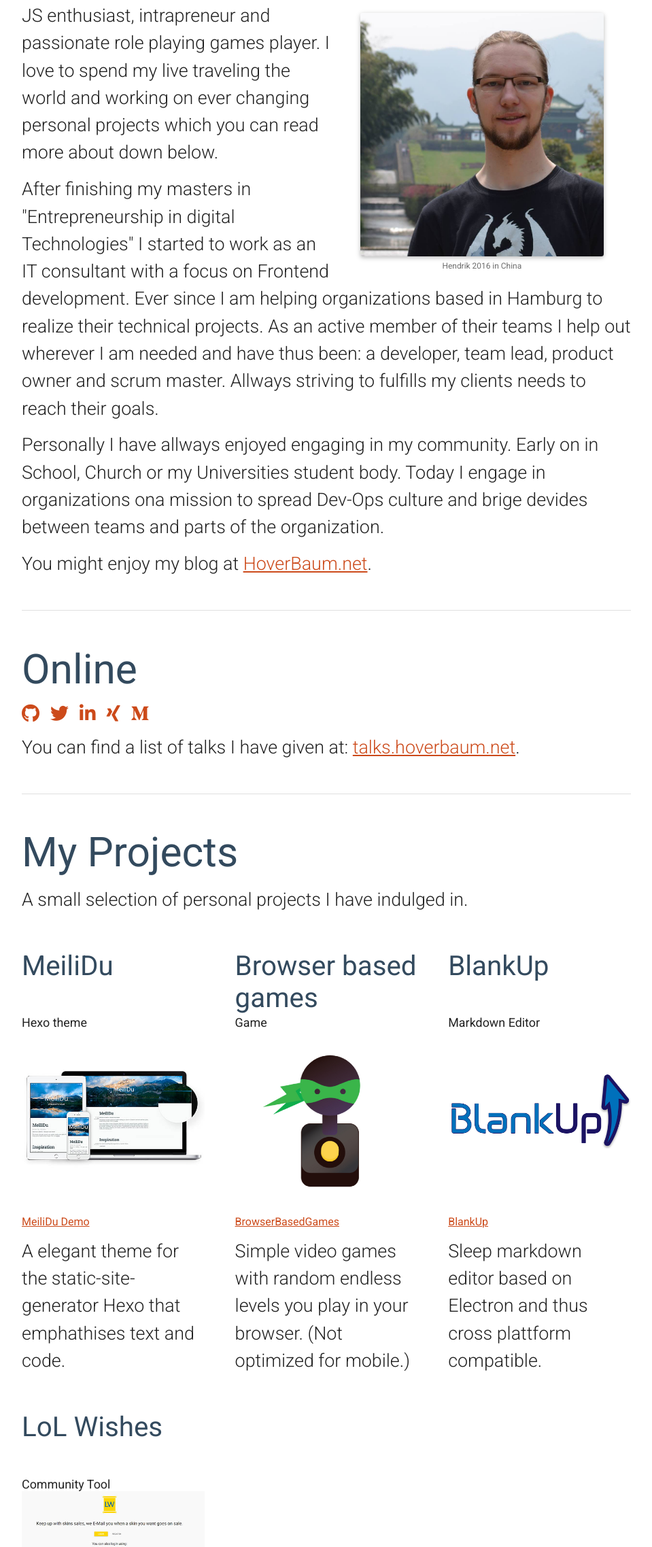
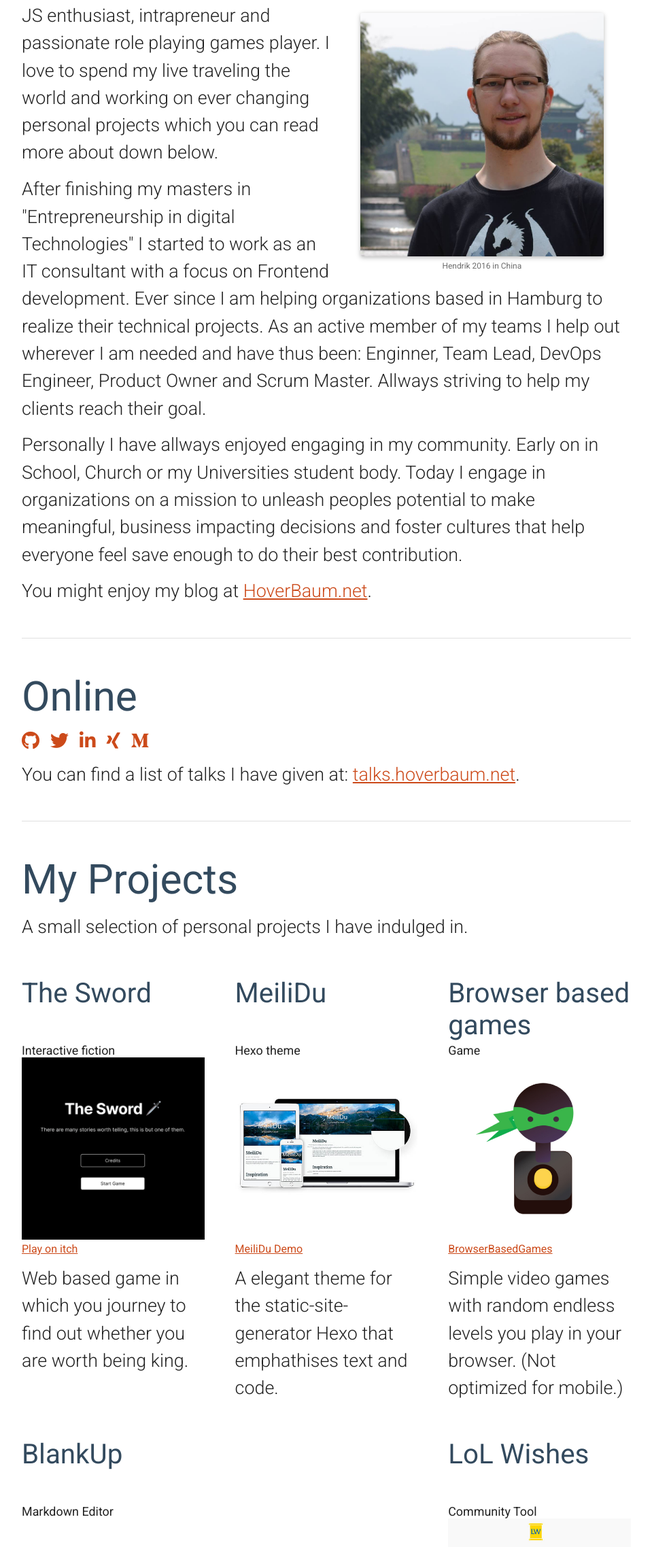
Before and after one commit to HoverBaum/personalpage, a website: page src/en/index.html in a window 1280 px wide. Shown: the part 194-2469 px from the top of the page at 68% size, without its empty margins (160-1119 px from the left). Drawn offline with nearby package versions, Linux system fonts and the light colour scheme; files that its build step writes are made by us from their sources.

Commit message:
✒️ update en version.

```diff
--- a/package.json
+++ b/package.json
@@ -20,7 +20,7 @@
   "private": true,
   "devDependencies": {
     "concurrently": "^5.3.0",
-    "live-server": "^1.2.1",
+    "live-server": "^1.1.0",
     "stylus": "^0.54.8"
   }
 }
--- a/src/en/index.html
+++ b/src/en/index.html
@@ -64,16 +64,15 @@
           Technologies" I started to work as an IT consultant with a focus on
           Frontend development. Ever since I am helping organizations based in
           Hamburg to realize their technical projects. As an active member of
-          their teams I help out wherever I am needed and have thus been: a
-          developer, team lead, product owner and scrum master. Allways striving
-          to fulfills my clients needs to reach their goals.
+          my teams I help out wherever I am needed and have thus been:
+          Enginner, Team Lead, DevOps Engineer, Product Owner and Scrum Master. Allways striving
+          to help my clients reach their goal.
         </p>
 
         <p>
           Personally I have allways enjoyed engaging in my community. Early on
           in School, Church or my Universities student body. Today I engage in
-          organizations ona mission to spread Dev-Ops culture and brige devides
-          between teams and parts of the organization.
+          organizations on a mission to unleash peoples potential to make meaningful, business impacting decisions and foster cultures that help everyone feel save enough to do their best contribution.
         </p>
 
         <p>
--- a/src/js/projects-en.json
+++ b/src/js/projects-en.json
@@ -1,4 +1,13 @@
 [{
+  "title": "The Sword",
+  "subtitle": "Interactive fiction",
+  "description": "Web based game in which you journey to find out whether you are worth being king.",
+  "imageUrl": "/images/projects/the_sword.jpg",
+  "link": {
+    "url": "https://hoverbaum.itch.io/the-sword",
+    "text": "Play on itch"
+  }
+},{
   "title": "MeiliDu",
   "subtitle": "Hexo theme",
   "description": "A elegant theme for the static-site-generator Hexo that emphathises text and code.",
```
Also changed, not shown: src/images/projects/the_sword.jpg (added), 1 other file.
